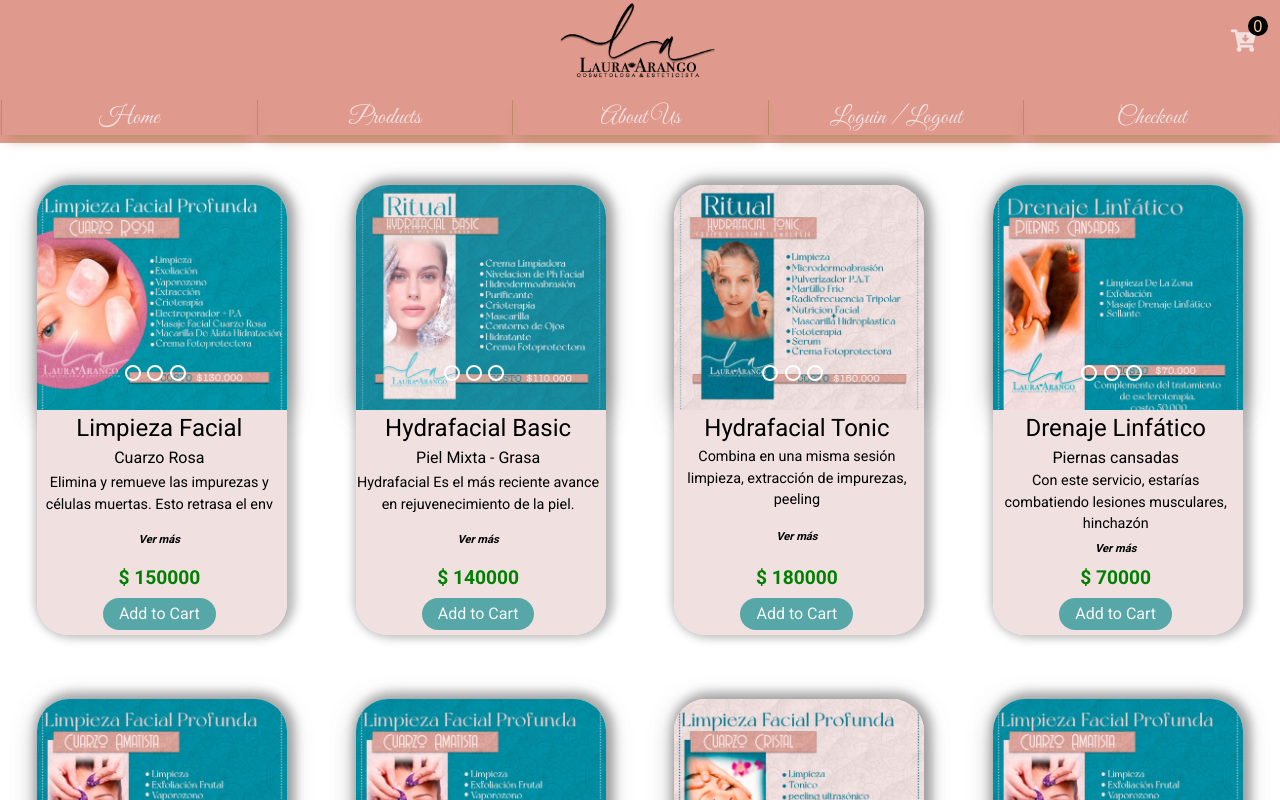
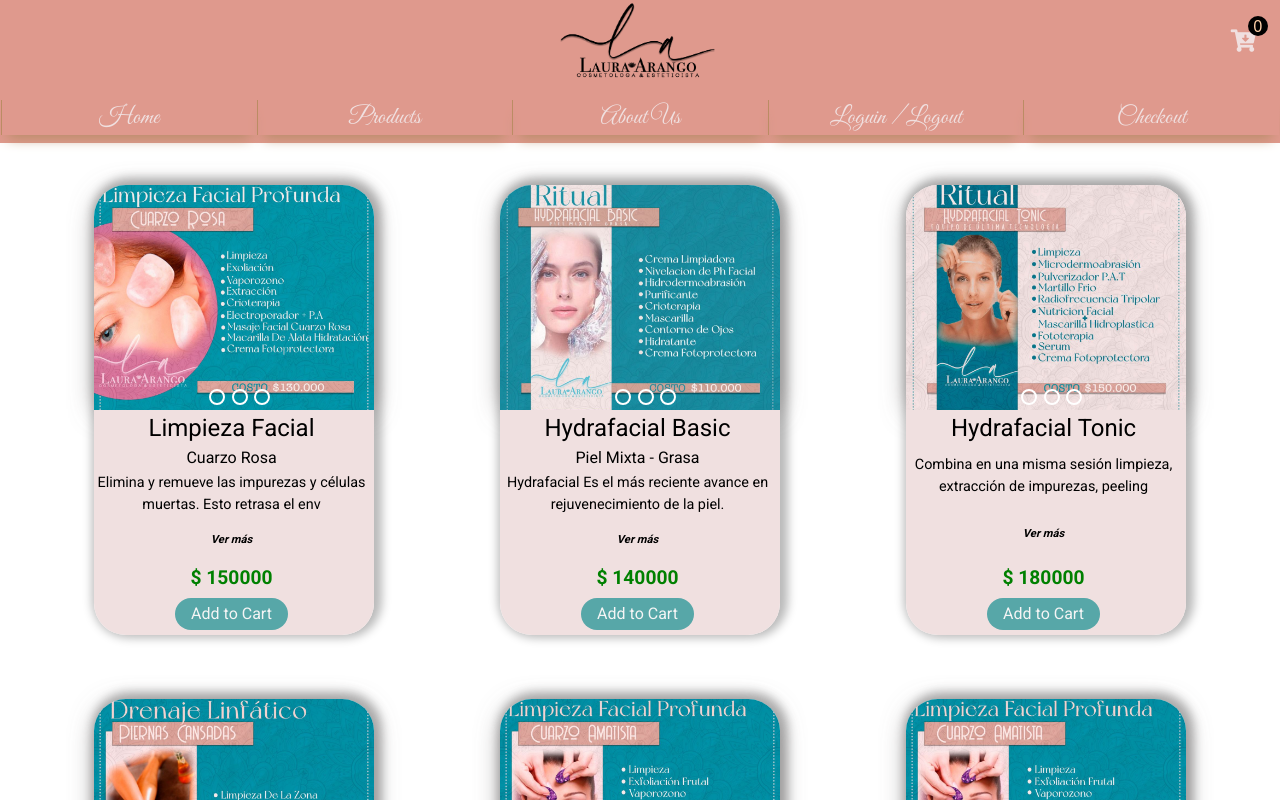
Before and after one commit to jayad23/projectEcommerce, a React (Create React App) app: page /products in a window 1280 px wide. Shown: the top 800 px of the page. Built offline with nearby package versions, Linux system fonts and the light colour scheme; the HTML template or start-up script is replaced by a standard one.

Commit message:
Styles on Product Cards re-defined

```diff
--- a/src/Components/RenderCard/RenderCard.styles.css
+++ b/src/Components/RenderCard/RenderCard.styles.css
@@ -1,7 +1,7 @@
 .container-slider{
     -webkit-box-shadow: 3px -2px 10px 5px #918e8e;
     box-shadow: 3px -2px 10px 5px #BABABA;
-    width: 250px;
+    width: 280px;
     height: 450px;
     margin: 2rem;
     position: relative;
@@ -46,8 +46,8 @@
 
 .navigation-container{
     position: absolute;
-    top: 11rem;
-    left: 5.3rem;
+    top: 12.5rem;
+    left: 40%;
 }
 
 .navigation-container > button{
```
